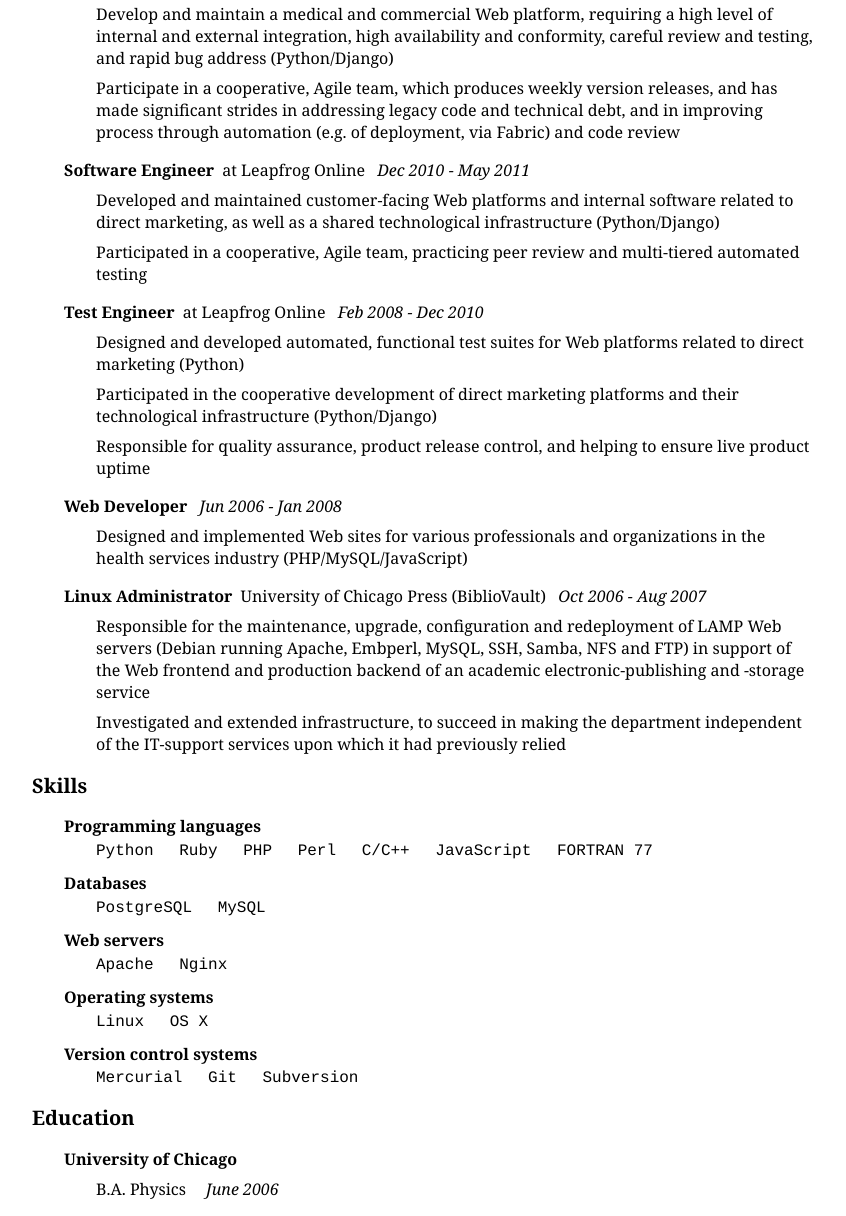
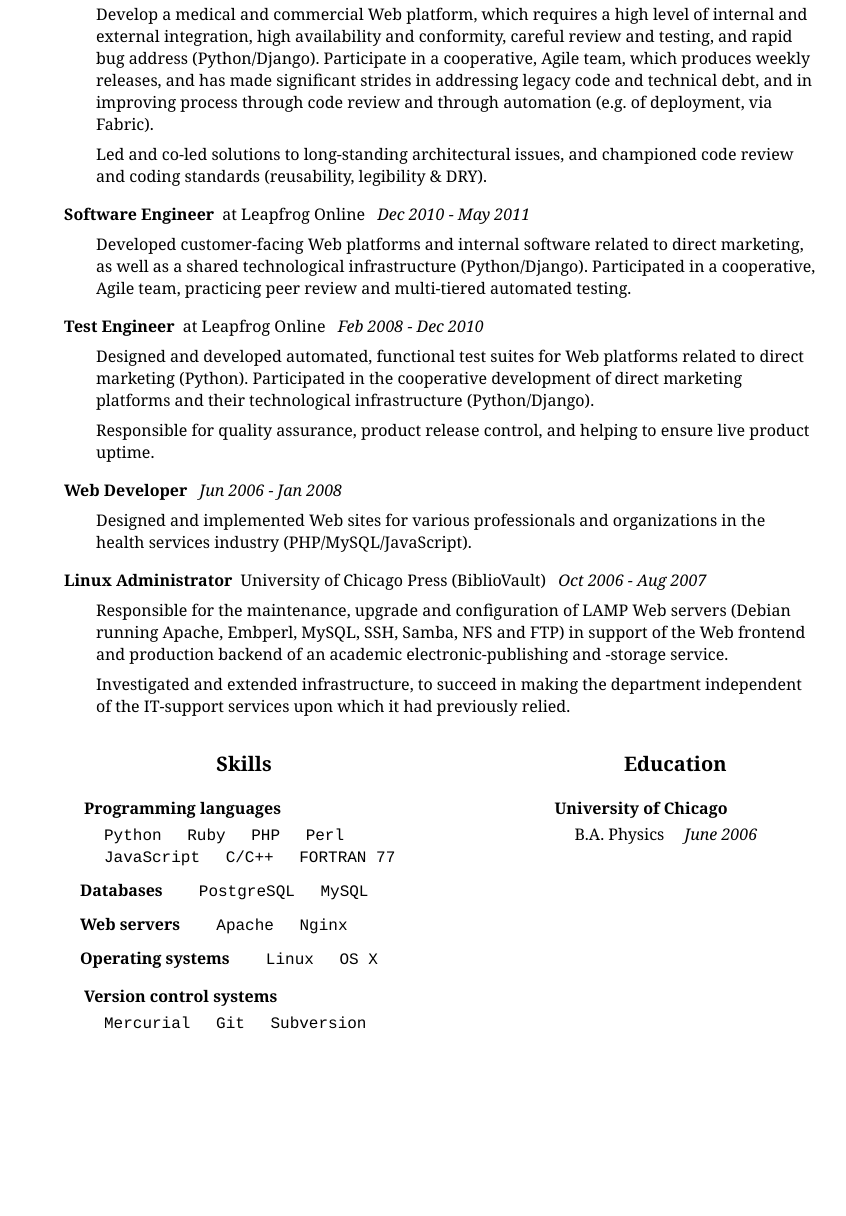
Before and after one commit to jesteria/dinosaursuperhero, a plain HTML site: page static/cv.html in a window 1280 px wide. Shown: the part 285-1501 px from the top of the page, without its empty margins (176-1022 px from the left). After the commit the page ends 1346 px from the top, so only its background shows below. Drawn offline with Linux system fonts and the light colour scheme.

Commit message:
CV updates to content and formatting

```diff
--- a/static/cv.html
+++ b/static/cv.html
@@ -12,7 +12,6 @@
       section {
         max-width: 90%;
         margin: auto;
-        margin-top: 0.3em;
       }
       h1 {
         font-size: 2em;
@@ -71,15 +70,46 @@
       #experience dd:last-child {
         padding-bottom: 0;
       }
-      #skills ul {
+      .definition-group {
+        padding: 0 7em 0 4em;
+      }
+      .definition-box {
+        width: 50%;
+      }
+      .definition-box h2 {
+        text-align: center;
+      }
+      .definition-box dt, .definition-box dd {
+        display: inline;
+      }
+      .definition-box .long dt {
+        display: block;
+        padding: 0.25em;
+      }
+      .definition-box .long dd {
+        display: block;
+        margin-left: 1.5em;
+      }
+      .definition-box div {
+        padding-bottom: 0.75em;
+      }
+      .definition-box ul {
+        display: inline;
         padding-left: 0em;
         margin-top: 0.3em;
         margin-bottom: 0.75em;
         font-family: courier, "courier new", monospace;
       }
-      #skills li {
+      .definition-box li {
         display: inline;
         padding: 1em 1em 1em 0;
+      }
+      #skills {
+          float: left;
+      }
+      #education {
+          float: right;
+          width: 40%;
       }
     </style>
   </head>
@@ -91,8 +121,8 @@
       test automation seeks challenges requiring innovation and growth
       </p>
       <ul id="contact">
-        <li><strong>e:</strong> jesselondon@gmail.com</li>
-        <li><strong>p:</strong> (773) 451-5338</li>
+        <li><strong>e:</strong> jesse.london@gmail.com</li>
+        <li><strong>p:</strong> (312) 315-2771</li>
       </ul>
     </section>
     <hr>
@@ -101,34 +131,34 @@
       <dl>
         <dt>Software Engineer <span class="location">at Analyte Health</span> <span class="period">May 2011 - present</span></dt>
         <dd>
-          <p>Develop and maintain a medical and commercial Web platform, requiring a high level of internal and external integration, high availability and conformity, careful review and testing, and rapid bug address (Python/Django)</p>
-          <p>Participate in a cooperative, Agile team, which produces weekly version releases, and has made significant strides in addressing legacy code and technical debt, and in improving process through automation (e.g. of deployment, via Fabric) and code review</p>
+          <p>Develop a medical and commercial Web platform, which requires a high level of internal and external integration, high availability and conformity, careful review and testing, and rapid bug address (Python/Django). Participate in a cooperative, Agile team, which produces weekly releases, and has made significant strides in addressing legacy code and technical debt, and in improving process through code review and through automation (e.g. of deployment, via Fabric).</p>
+          <p>Led and co-led solutions to long-standing architectural issues, and championed code review and coding standards (reusability, legibility &amp; DRY).</p>
         </dd>
         <dt>Software Engineer <span class="location">at Leapfrog Online</span> <span class="period">Dec 2010 - May 2011</span></dt>
         <dd>
-          <p>Developed and maintained customer-facing Web platforms and internal software related to direct marketing, as well as a shared technological infrastructure (Python/Django)</p>
-          <p>Participated in a cooperative, Agile team, practicing peer review and multi-tiered automated testing</p>
+          <p>Developed customer-facing Web platforms and internal software related to direct marketing, as well as a shared technological infrastructure (Python/Django). Participated in a cooperative, Agile team, practicing peer review and multi-tiered automated testing.</p>
         </dd>
         <dt>Test Engineer <span class="location">at Leapfrog Online</span> <span class="period">Feb 2008 - Dec 2010</span></dt>
         <dd>
-          <p>Designed and developed automated, functional test suites for Web platforms related to direct marketing (Python)</p>
-          <p>Participated in the cooperative development of direct marketing platforms and their technological infrastructure (Python/Django)</p>
-          <p>Responsible for quality assurance, product release control, and helping to ensure live product uptime</p>
+          <p>Designed and developed automated, functional test suites for Web platforms related to direct marketing (Python). Participated in the cooperative development of direct marketing platforms and their technological infrastructure (Python/Django).</p>
+          <p>Responsible for quality assurance, product release control, and helping to ensure live product uptime.</p>
         </dd>
         <dt>Web Developer <span class="period">Jun 2006 - Jan 2008</span></dt>
         <dd>
-          <p>Designed and implemented Web sites for various professionals and organizations in the health services industry (PHP/MySQL/JavaScript)</p>
+          <p>Designed and implemented Web sites for various professionals and organizations in the health services industry (PHP/MySQL/JavaScript).</p>
         </dd>
         <dt>Linux Administrator <span class="location">University of Chicago Press (BiblioVault)</span> <span class="period">Oct 2006 - Aug 2007</span></dt>
         <dd>
-          <p>Responsible for the maintenance, upgrade, configuration and redeployment of LAMP Web servers (Debian running Apache, Embperl, MySQL, SSH, Samba, NFS and FTP) in support of the Web frontend and production backend of an academic electronic-publishing and -storage service</p>
-          <p>Investigated and extended infrastructure, to succeed in making the department independent of the IT-support services upon which it had previously relied</p>
+          <p>Responsible for the maintenance, upgrade and configuration of LAMP Web servers (Debian running Apache, Embperl, MySQL, SSH, Samba, NFS and FTP) in support of the Web frontend and production backend of an academic electronic-publishing and -storage service.</p>
+          <p>Investigated and extended infrastructure, to succeed in making the department independent of the IT-support services upon which it had previously relied.</p>
         </dd>
       </dl>
     </section>
-    <section id="skills">
+    <div class="definition-group">
+      <section id="skills" class="definition-box">
         <h2>Skills</h2>
         <dl>
+          <div class="long">
             <dt>Programming languages</dt>
             <dd>
               <ul>
@@ -136,11 +166,13 @@
                 <li>Ruby</li>
                 <li>PHP</li>
                 <li>Perl</li>
+                <li>JavaScript</li>
                 <li>C/C++</li>
-            <li>JavaScript</li>
-            <li>FORTRAN 77</li>
+                <li>FORTRAN&nbsp;77</li>
               </ul>
             </dd>
+          </div>
+          <div>
             <dt>Databases</dt>
             <dd>
               <ul>
@@ -148,6 +180,8 @@
                 <li>MySQL</li>
               </ul>
             </dd>
+          </div>
+          <div>
             <dt>Web servers</dt>
             <dd>
               <ul>
@@ -155,6 +189,8 @@
                 <li>Nginx</li>
               </ul>
             </dd>
+          </div>
+          <div>
             <dt>Operating systems</dt>
             <dd>
               <ul>
@@ -162,6 +198,8 @@
                 <li>OS X</li>
               </ul>
             </dd>
+          </div>
+          <div class="long">
             <dt>Version control systems</dt>
             <dd>
               <ul>
@@ -170,14 +208,18 @@
                 <li>Subversion</li>
               </ul>
             </dd>
+          </div>
         </dl>
       </section>
-    <section id="education">
+      <section id="education" class="definition-box">
         <h2>Education</h2>
+        <div class="long">
           <dl>
             <dt>University of Chicago</dt>
-        <dd><p>B.A. Physics <span class="period">June 2006</span></p></dd>
+            <dd>B.A. Physics <span class="period">June 2006</span></dd>
           </dl>
+        </div>
       </section>
+    </div>
   </body>
 </html>
```
Lines whose indentation alone changed are shown as unchanged.
